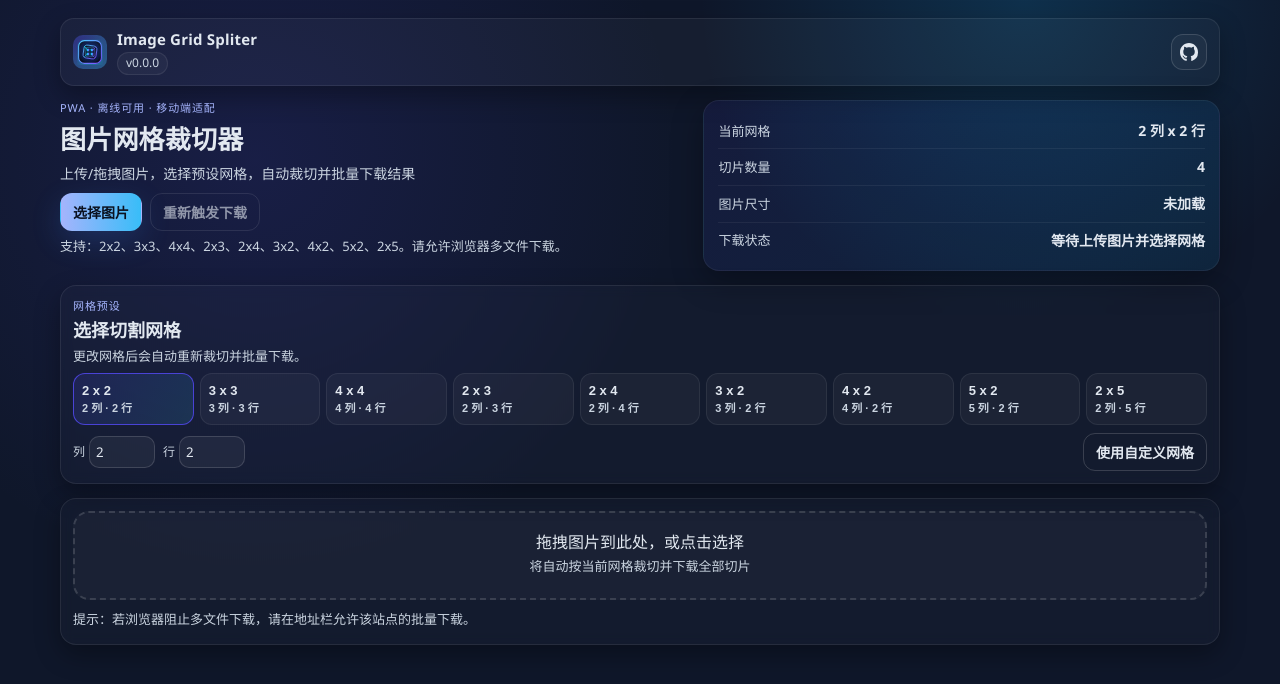
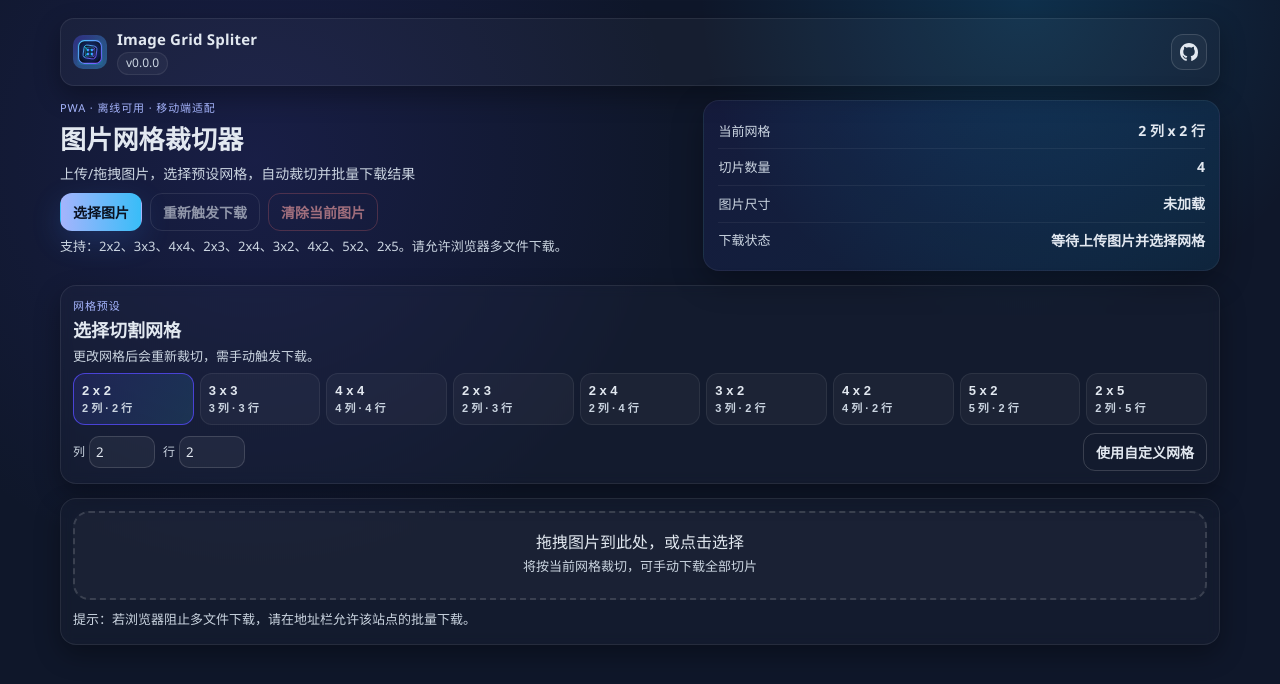
Before and after one commit to ccwq/image-grid-spliter, a Vue app: page / in a window 1280 px wide. Shown: the top 684 px of the page. Built offline with nearby package versions, Linux system fonts and the light colour scheme.

Commit message:
feat: add reset control and stop auto download on grid change

```diff
--- a/src/App.vue
+++ b/src/App.vue
@@ -11,10 +11,12 @@ interface TileResult {
   col: number
 }
 
+const defaultStatusText = '等待上传图片并选择网格'
+
 const state = reactive({
   dragOver: false,
   processing: false,
-  status: '等待上传图片并选择网格',
+  status: defaultStatusText,
   error: '',
 })
 
@@ -53,6 +55,20 @@ const cleanupAll = () => {
     URL.revokeObjectURL(originalObjectUrl.value)
     originalObjectUrl.value = null
   }
+}
+
+const resetApp = () => {
+  cleanupAll()
+  originalImage.value = null
+  imageSize.value = null
+  baseName.value = 'tile'
+  state.dragOver = false
+  state.error = ''
+  state.processing = false
+  state.status = defaultStatusText
+  selectedPreset.value = defaultPreset
+  customRows.value = defaultPreset.rows
+  customCols.value = defaultPreset.cols
 }
 
 const loadImage = (objectUrl: string) =>
@@ -122,9 +138,12 @@ const processAndDownload = async (autoDownload = true) => {
   try {
     const nextTiles = await splitImage(originalImage.value)
     tiles.value = nextTiles
-    state.status = `裁切完成，共 ${nextTiles.length} 张（${gridDescription.value}）`
+    const finishedText = `裁切完成，共 ${nextTiles.length} 张（${gridDescription.value}）`
+    state.status = finishedText
     if (autoDownload) {
       await triggerDownloads()
+    } else {
+      state.status = `${finishedText}，等待手动下载`
     }
   } catch (err) {
     state.error = err instanceof Error ? err.message : '裁切失败'
@@ -220,7 +239,7 @@ watch(selectedPreset, (preset) => {
   customRows.value = preset.rows
   customCols.value = preset.cols
   if (originalImage.value) {
-    processAndDownload(true)
+    processAndDownload(false)
   }
 })
 
@@ -271,6 +290,9 @@ onMounted(() => {
           <button class="ghost" type="button" :disabled="!tiles.length || state.processing" @click="triggerDownloads">
             重新触发下载
           </button>
+          <button class="ghost danger" type="button" :disabled="!previewUrl && !tiles.length" @click.stop="resetApp">
+            清除当前图片
+          </button>
         </div>
         <p class="hint">支持：2x2、3x3、4x4、2x3、2x4、3x2、4x2、5x2、2x5。请允许浏览器多文件下载。</p>
       </div>
@@ -301,7 +323,7 @@ onMounted(() => {
         <div>
           <p class="eyebrow">网格预设</p>
           <h2>选择切割网格</h2>
-          <p class="muted">更改网格后会自动重新裁切并批量下载。</p>
+          <p class="muted">更改网格后会重新裁切，需手动触发下载。</p>
         </div>
       </div>
       <div class="preset-grid">
@@ -345,7 +367,7 @@ onMounted(() => {
         <input ref="fileInput" class="file-input" type="file" accept="image/*" @change="onFileChange" />
         <div class="drop-content">
           <p class="drop-title">拖拽图片到此处，或点击选择</p>
-          <p class="muted">将自动按当前网格裁切并下载全部切片</p>
+          <p class="muted">将按当前网格裁切，可手动下载全部切片</p>
           <div v-if="hasImage" class="current-file">
             <span class="chip">当前：{{ baseName }}</span>
             <span v-if="imageSize" class="chip">尺寸：{{ imageSize.width }} x {{ imageSize.height }}</span>
@@ -548,6 +570,15 @@ onMounted(() => {
   color: #e2e8f0;
   border-color: rgba(255, 255, 255, 0.16);
   box-shadow: none;
+}
+
+.ghost.danger {
+  color: #fca5a5;
+  border-color: rgba(248, 113, 113, 0.4);
+}
+
+.ghost.danger:hover {
+  border-color: rgba(248, 113, 113, 0.7);
 }
 
 .panel {
```
